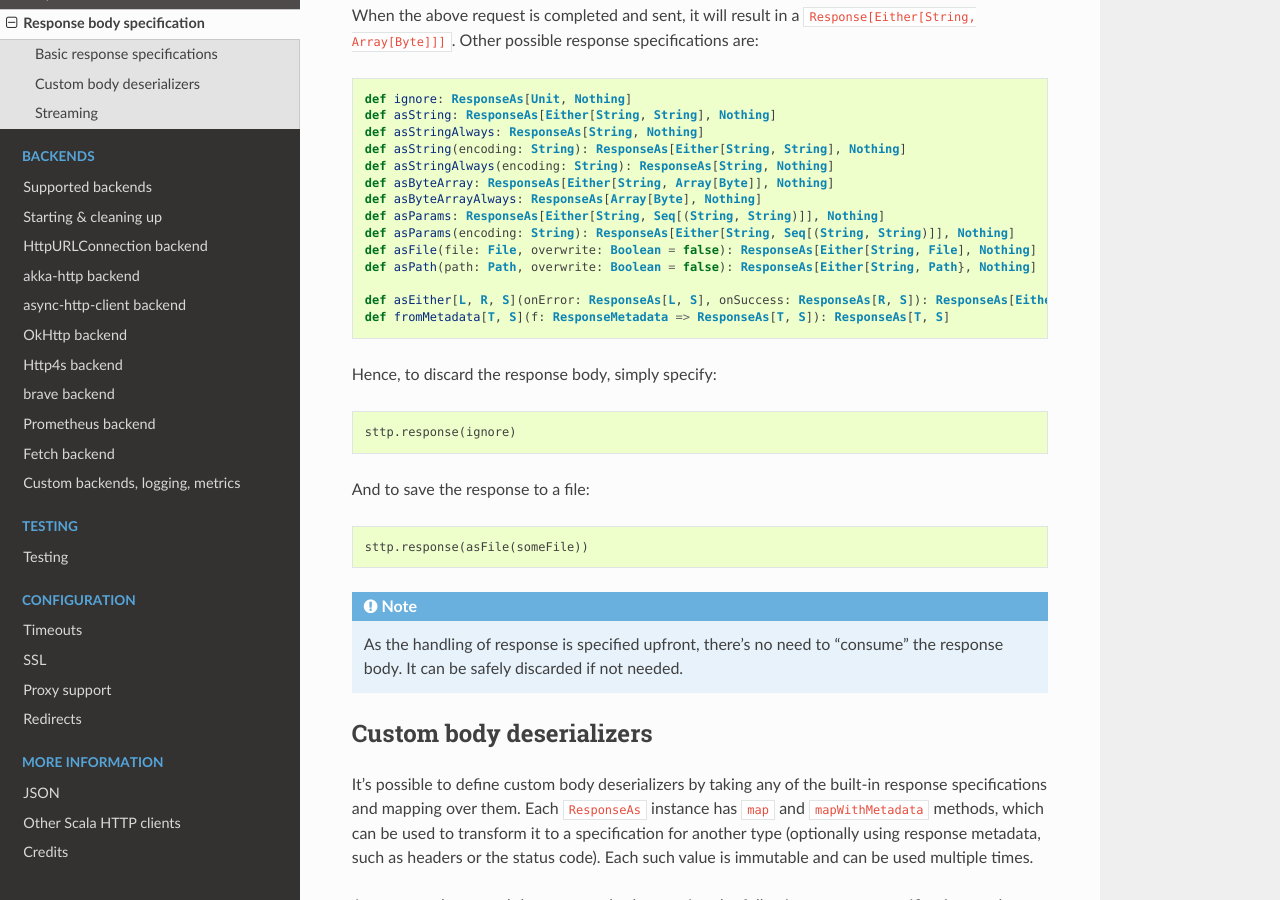
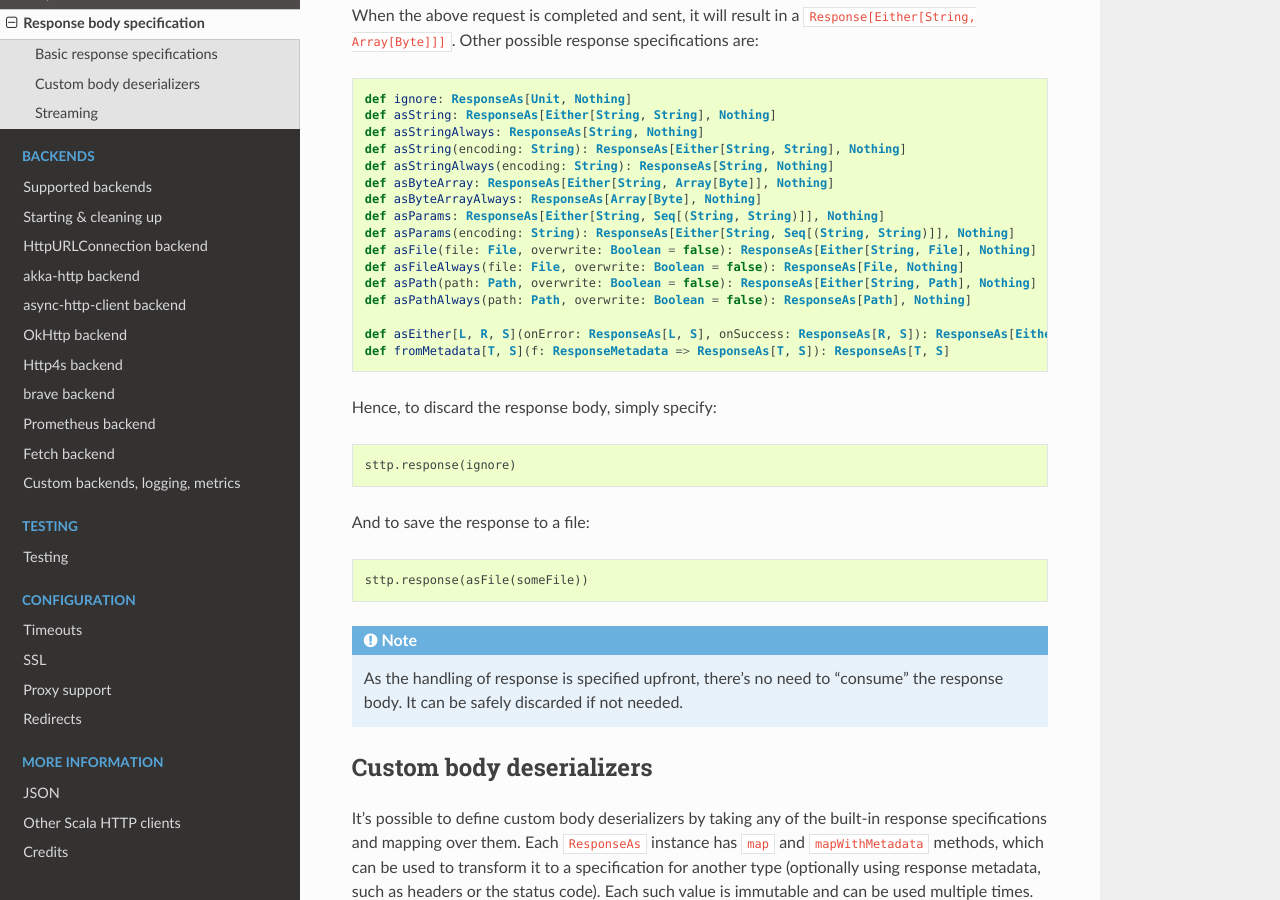
Before and after one commit to softwaremill/sttp, a Sphinx documentation site: the page built from docs/responses/body.rst, in a window 1280 px wide and 900 px high, scrolled down 720 px. Built offline with Sphinx 7.4.7 and the Read the Docs theme 2.0.0, drawn with Linux system fonts in a browser that asks for light colours.

Commit message:
Add asFileAlways/asPathAlways

```diff
--- a/docs/responses/body.rst
+++ b/docs/responses/body.rst
@@ -31,7 +31,9 @@ When the above request is completed and sent, it will result in a ``Response[Eit
   def asParams: ResponseAs[Either[String, Seq[(String, String)]], Nothing]
   def asParams(encoding: String): ResponseAs[Either[String, Seq[(String, String)]], Nothing]
   def asFile(file: File, overwrite: Boolean = false): ResponseAs[Either[String, File], Nothing]
-  def asPath(path: Path, overwrite: Boolean = false): ResponseAs[Either[String, Path}, Nothing]
+  def asFileAlways(file: File, overwrite: Boolean = false): ResponseAs[File, Nothing]
+  def asPath(path: Path, overwrite: Boolean = false): ResponseAs[Either[String, Path], Nothing]
+  def asPathAlways(path: Path, overwrite: Boolean = false): ResponseAs[Path], Nothing]
 
   def asEither[L, R, S](onError: ResponseAs[L, S], onSuccess: ResponseAs[R, S]): ResponseAs[Either[L, R], S]
   def fromMetadata[T, S](f: ResponseMetadata => ResponseAs[T, S]): ResponseAs[T, S]
```
Also changed, not shown: 3 other files.
